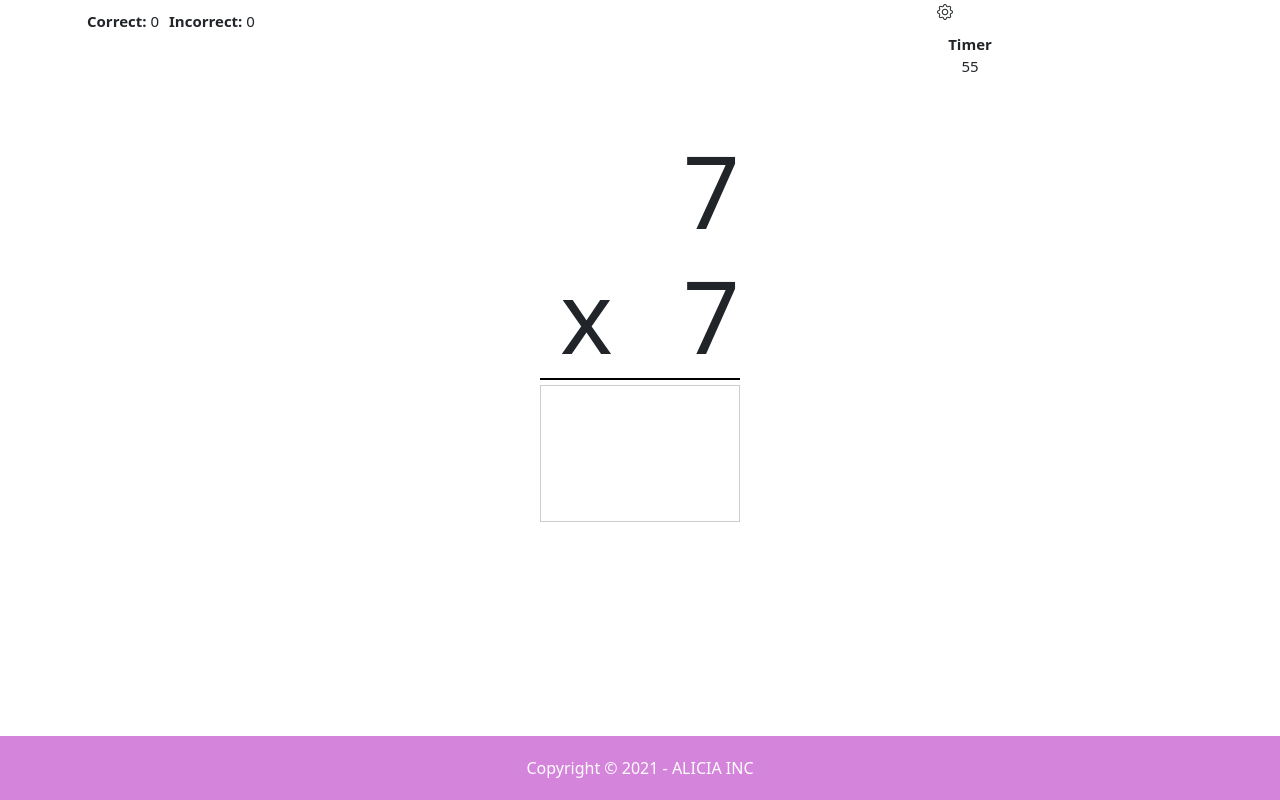
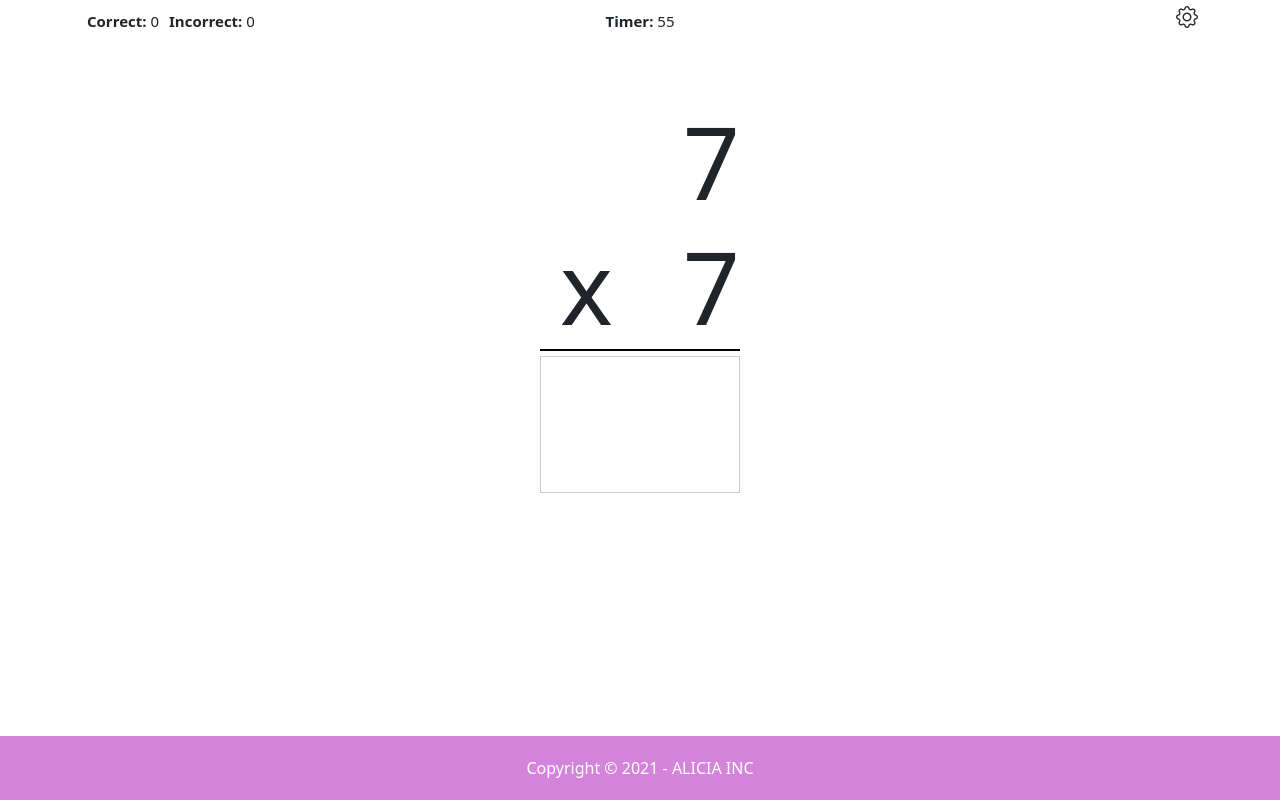
Before and after one commit to creatifiv/app-x, an Angular app: page / in a window 1280 px wide. Built offline with nearby package versions, Linux system fonts and the light colour scheme.

Commit message:
updated setting box

```diff
--- a/angular.json
+++ b/angular.json
@@ -56,7 +56,7 @@
                 {
                   "type": "anyComponentStyle",
                   "maximumWarning": "2kb",
-                  "maximumError": "4kb"
+                  "maximumError": "800kb"
                 }
               ]
             }
--- a/src/app/expression/expression.component.css
+++ b/src/app/expression/expression.component.css
@@ -25,6 +25,13 @@ input[type=number] {
   -moz-appearance: textfield;
 }
 
+.clearfix::after{
+
+  content: " ";
+  clear: both;
+  display: table;
+}
+
 .factor1,.factor2{
 
   display: block;
@@ -32,43 +39,61 @@ input[type=number] {
   line-height: 125px;
 }
 
+.bi-gear{
+
+  float: right;
+  font-size: 22px !important;
+}
+
+#settings{
+
+  position: relative;
+}
+
 
 .settings-box{
 
   width: 100px;
   position: absolute;
-  border: 1px solid black;
+  right: 0;
+  top: 40px;
+  margin-right: 12px;
+  border: 1px solid #ccc;
   border-bottom: transparent;
   background-color: white;
 }
 
-.settings{
+.settings-ul{
 
   margin: 0;
   padding-left: 0;
 }
 
-.settings li{
+.settings-ul li{
 
+  width: 100%;
+  float: right;
+  clear: right;
+  padding:10px 10px;
   font-size: 16px;
-  text-align: right;
-  border-bottom: 1px solid black;
+  text-align: left;
+  font-weight: bold;
+  border-bottom: 1px solid #ccc;
   list-style-type: none;
+}
+.settings-ul li:hover{
+
+  cursor: pointer;
 }
 
 #timer{
 
   text-align: center;
-  margin-right: 5px;
 }
 
-
-#timer, #tally{
+#tally, #timer{
 
   font-size: 15px;
-}
-
-#tally{
   margin-top: 10px;
   padding-left: 0;
 }
--- a/src/app/expression/expression.component.html
+++ b/src/app/expression/expression.component.html
@@ -5,37 +5,41 @@
 
   <div class="row">
 
-    <div class="col-sm-6">
-      <ul id="tally">
+    <div class="col-sm-3">
+      <ul id="tally" class="clearfix">
       <li><span class="green">Correct:</span> {{correct}} </li>
        <li><span class="red"> Incorrect:</span> {{incorrect}} </li>
      </ul>
     </div>
 
+    <div class="col-sm-2 offset-sm-2">
+      <p id="timer"><b>Timer:</b> {{seconds}} </p>
+    </div>
 
-    <div id="settings" class="col-sm-3 offset-sm-3">
+
+    <div id="settings" class="col-sm-3 offset-sm-2">
       <i class="bi bi-gear" (click)="showSettings($event)"></i>
 
       <div [style.display] = "display" class="settings-box">
-        <ul class="settings">
-          <li (click)="changeSettings($event, 60)"><i class="bi bi-plus"></i>60 s</li>
-          <li (click)="changeSettings($event, 180)"><i class="bi bi-plus"></i>180 s</li>
+        <ul class="settings-ul">
+          <li (click)="changeSettings($event, 60)"><i class="bi bi-plus"></i>1 m</li>
+          <li (click)="changeSettings($event, 180)"><i class="bi bi-plus"></i>3 m</li>
         </ul>
       </div>
+
     </div>
-
   </div>
 
 
 
- <!-- <button (click) = "resutls($event)">Show Resutls</button> -->
+ <!-- <button (click) = "resutls($event)">Show Resutls</button>
 
  <div class="row">
   <div class="col-sm-3 offset-sm-8">
       <p id="timer"><b>Timer</b><br/> {{seconds}} </p>
   </div>
 
- </div>
+ </div>-->
 
 
   <div class="row">
```
